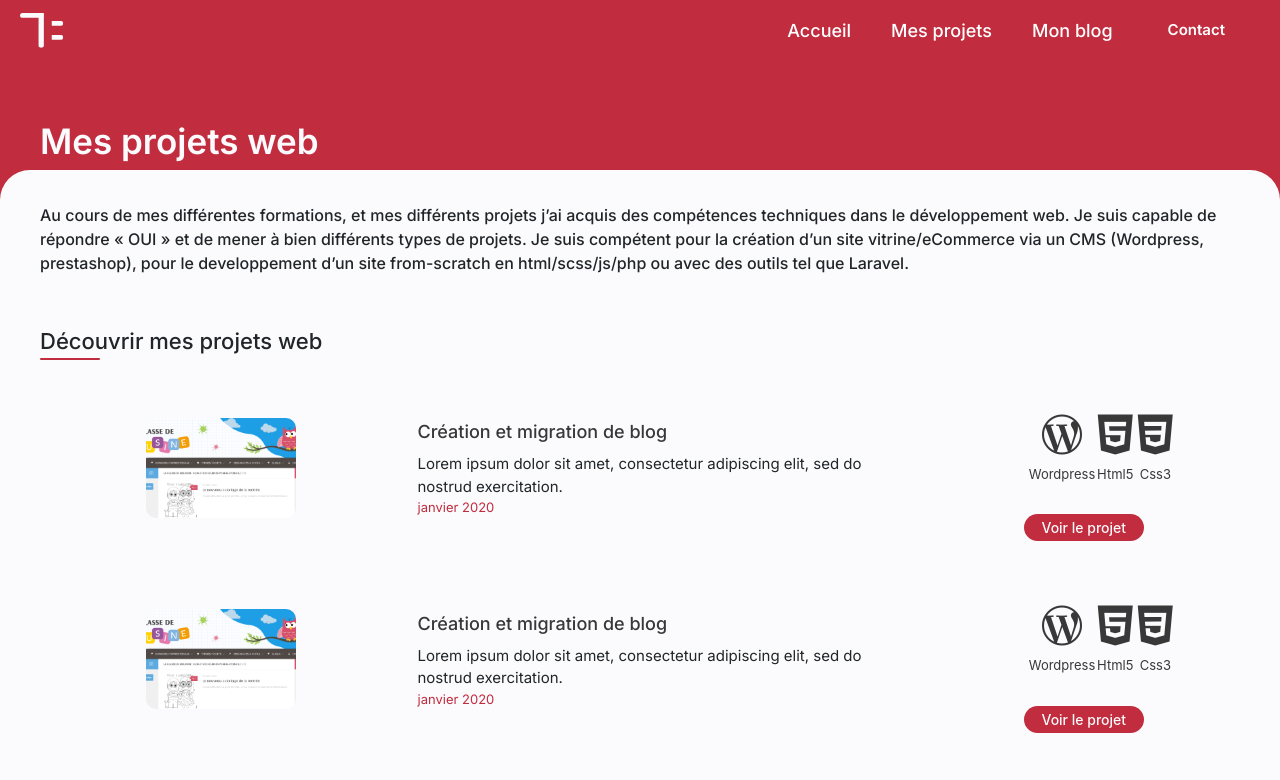
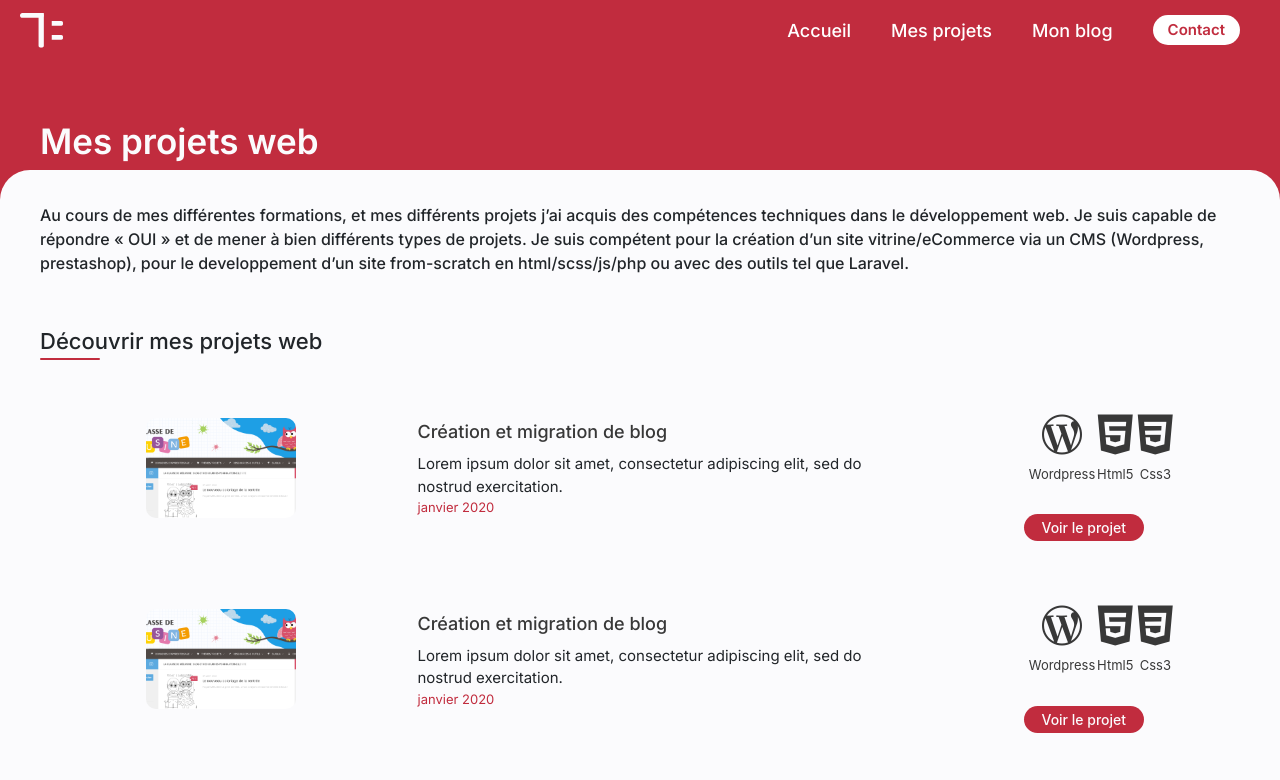
Before and after one commit to TheoLeao/portfolio_static, a website: page mes-projets-web/index.html in a window 1280 px wide. Shown: the top 780 px of the page. Drawn offline with Linux system fonts and the light colour scheme; files whose address does not match are found by name.

Commit message:
correction beug navnar

```diff
--- a/css/layout/_header.scss
+++ b/css/layout/_header.scss
@@ -181,7 +181,7 @@ nav {
         }
     }
 } */
-.header--pageArticle {
+.header--redPage {
     flex-direction: column;
     .firstLine-Header {
         width: 100%;
@@ -338,39 +338,9 @@ nav {
         }
     }
 
-    .header--pageCategorie {
-        height: auto;
-        min-height: 200px;
-        flex-direction: column;
-        background: $CG_RougePrincipal;
-        .logo {
-            img {
-                content: url("../ressources/img/logos/logo-white.svg");
-            }
-        }
-        .firstLine-Header {
-            width: 100%;
-        }
-        nav {
-            .menu_navigation {
-                li {
-                    a {
-                        color: white;
-                    }
-                    a:hover,a:active,a:visited{
-                        color:white;
-                    }
-                }
-                li:last-child {
-                }
-            }
-        }
-        .separateur-outToWhite {
-            display: block;
-        }
-    }
 
-    .header--pageArticle {
+
+    .header--redPage {
         height: auto;
         min-height: 200px;
         flex-direction: column;
--- a/mes-projets-web/index.html
+++ b/mes-projets-web/index.html
@@ -9,7 +9,7 @@
 </head>
 
 <body class="full-width">
-    <header class="header--pageCategorie">
+    <header class="header--redPage">
         <div class="firstLine-Header">
             <div class="logo">
                 <img src="../ressources/img/logos/logo-2.svg" class="logo">
```
Also changed, not shown: mes-projets-web/2020/08/laclassedemelusine.html (+1 -1 lines), css/style.css, 1 other file.
